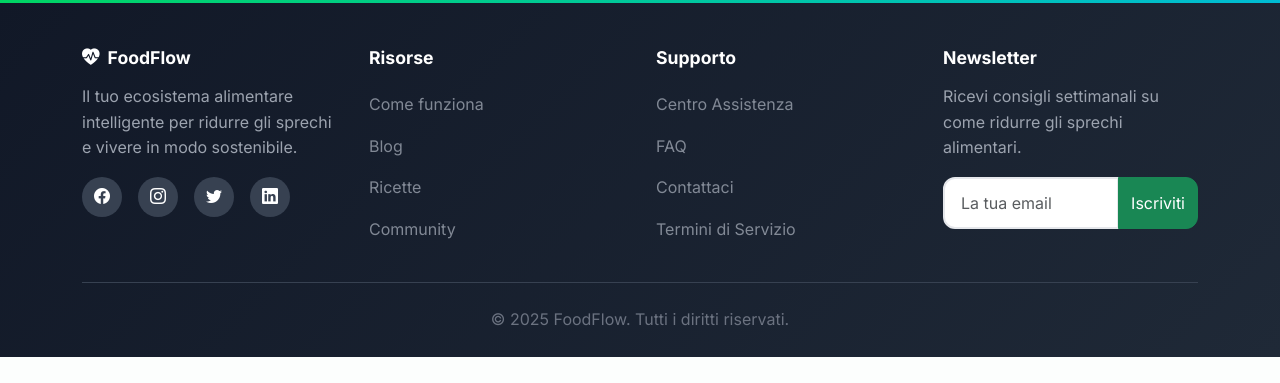
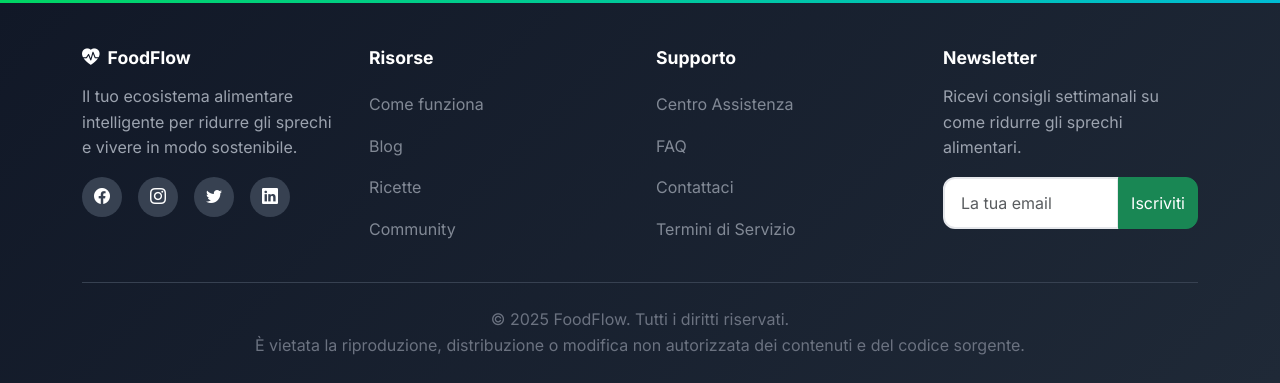
Before and after one commit to RossellaPalermo/WebApp-Spreco-domestico, a Flask app: page /analytics in a window 1280 px wide. Shown: the part 2104-2487 px from the top of the page. Before the commit the page ends 2461 px from the top, so only its background shows below. Run offline with Flask 3, Linux system fonts and the light colour scheme; the visitor is signed in with stand-in values (Sample User, id 1); data that the repository does not hold is empty; some libraries are stand-ins or nearby versions.

Commit message:
file license

```diff
--- a/app/templates/base_modern.html
+++ b/app/templates/base_modern.html
@@ -653,7 +653,10 @@
             </div>
 
             <div class="footer-bottom">
-                <p class="mb-0">© 2025 FoodFlow. Tutti i diritti riservati.</p>
+                <p class="mb-0">
+                © 2025 FoodFlow. Tutti i diritti riservati.<br>
+                È vietata la riproduzione, distribuzione o modifica non autorizzata dei contenuti e del codice sorgente.
+                </p>
             </div>
         </div>
     </footer>
```
Also changed, not shown: LICENSE.txt (added).
